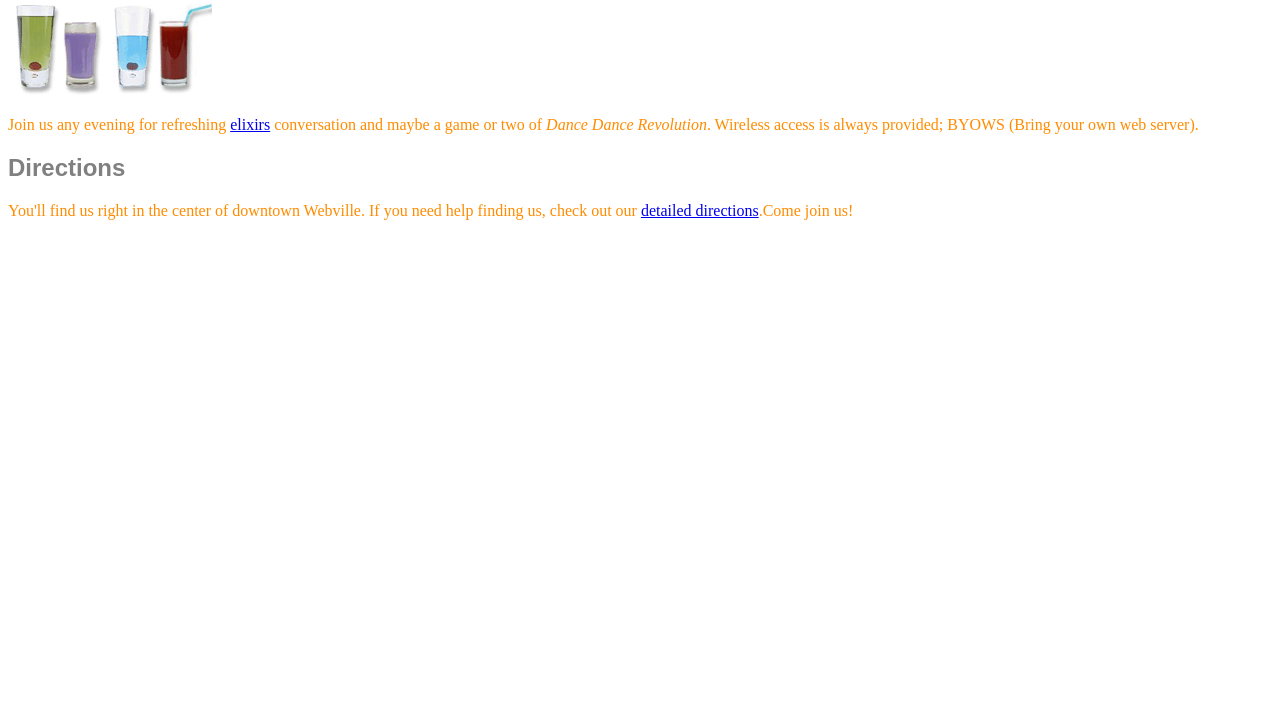
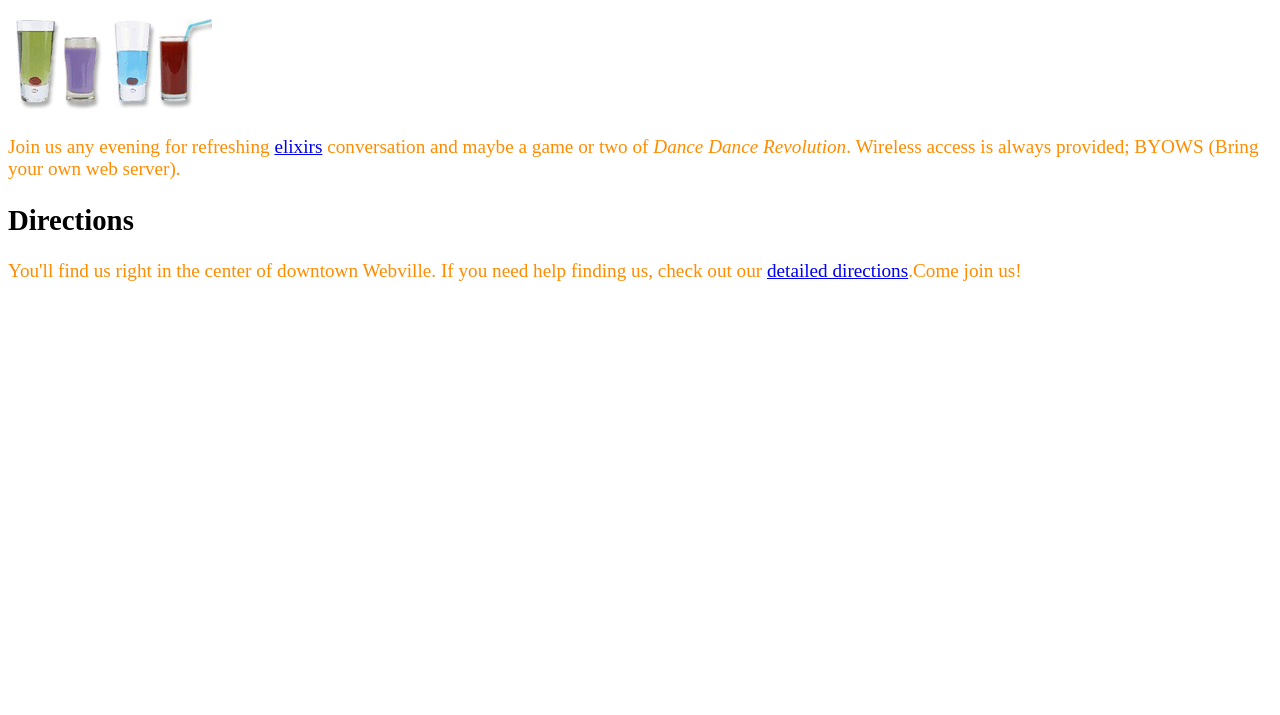
Before and after one commit to changan575/wedcourse, a plain HTML site: page lessom7_12/index.html in a window 1280 px wide. Shown: the part 85-800 px from the top of the page. Drawn offline with Linux system fonts and the light colour scheme.

Commit message:
学习了改变字体，并应用了

```diff
--- a/lessom7_12/lounge.css
+++ b/lessom7_12/lounge.css
@@ -1,10 +1,20 @@
 p {
+  /* font-family: 'Segoe Script'; */
   color: darkorange;
 }
 h1 {
   border-bottom: 1px solid black;
 }
 h1,h2 {
- font-family: Arial;
+ font-family: "Cascadia Mono"
  color: grey;
 }
+body {
+	font-size: 14px;
+	font-size: 150%;
+	font-size: 1.2em;
+	font-size: 5 vh;
+}
+body {
+  font-family: 'Segoe Script';
+}
```
